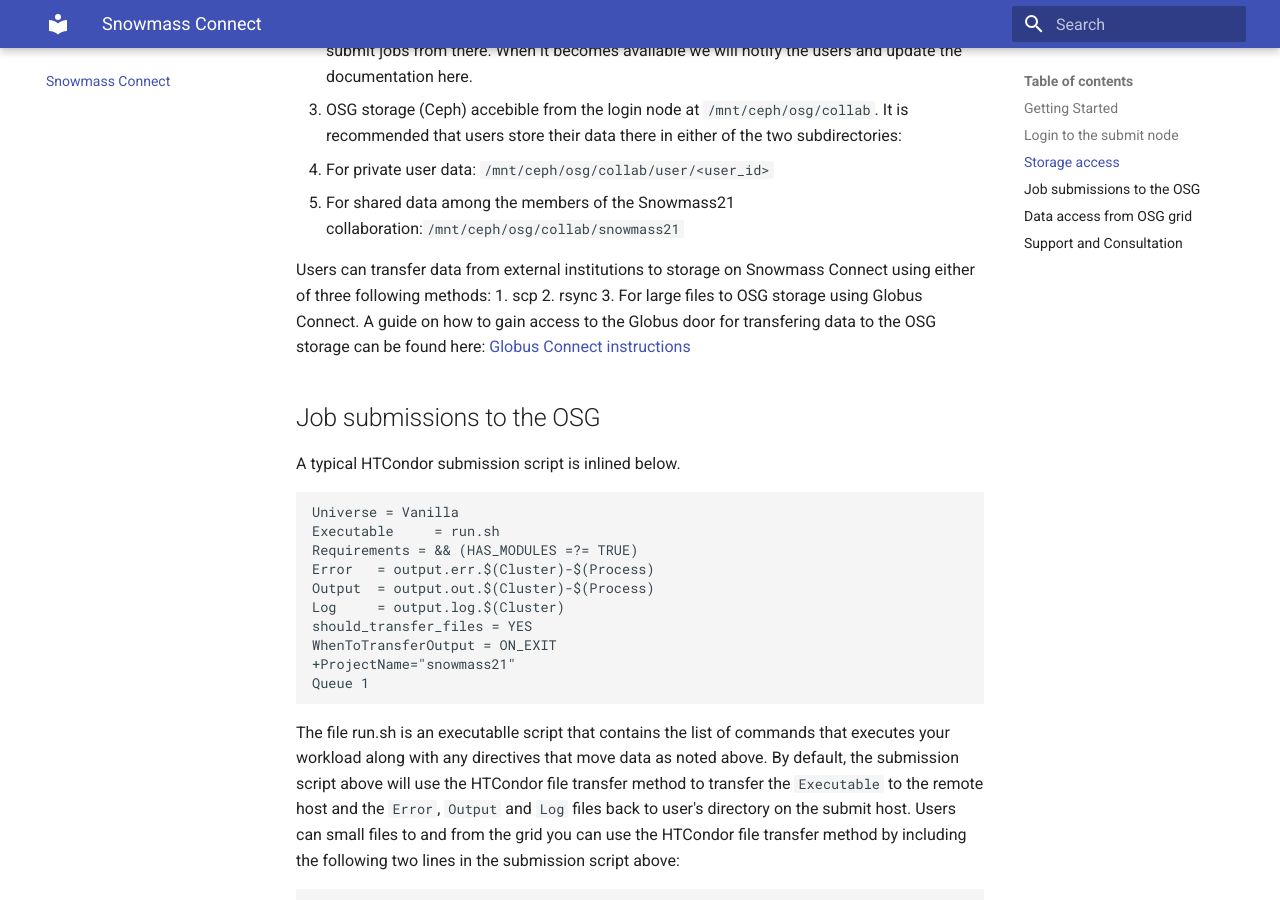
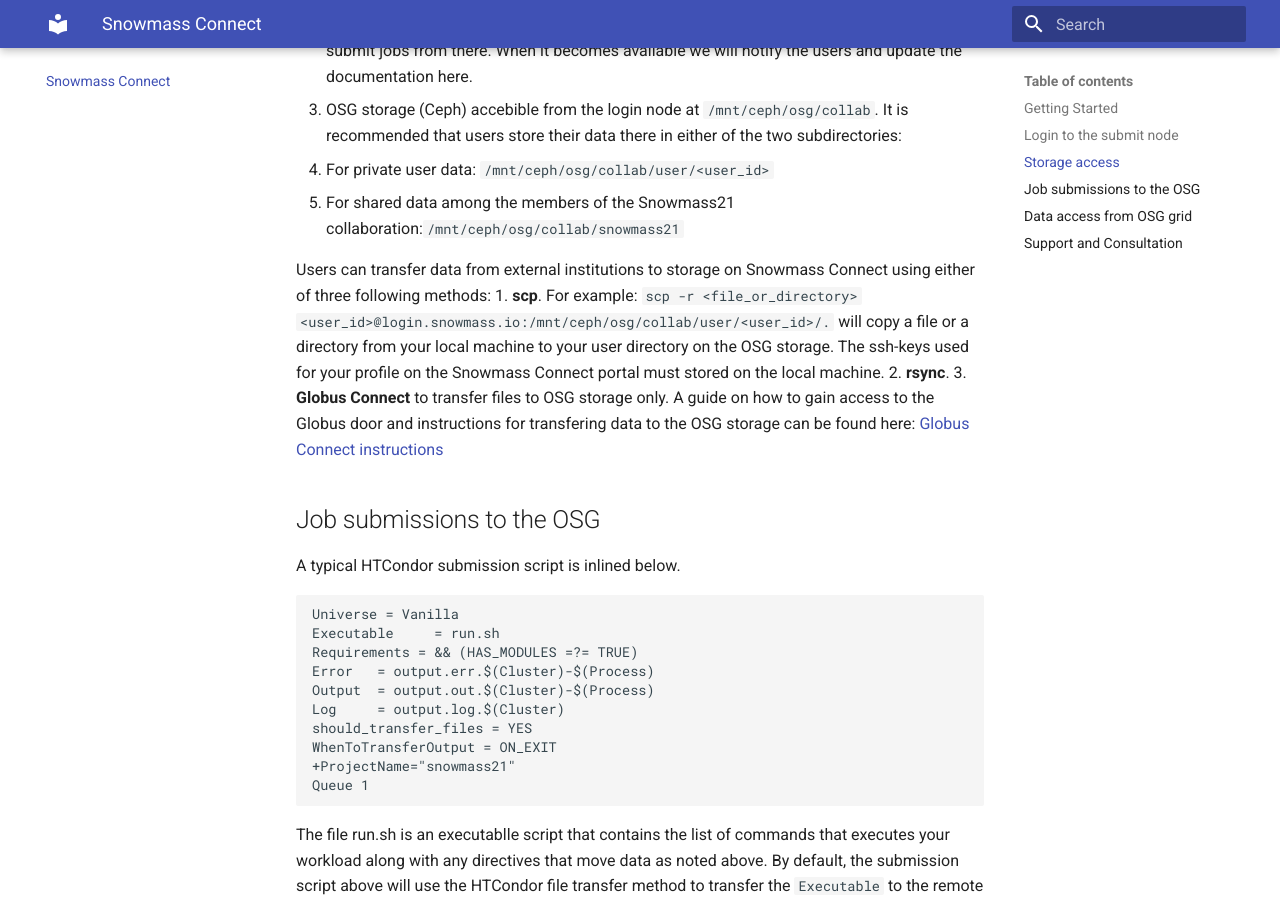
Before and after one commit to ppaschos/snowmass-connect-docs, an MkDocs documentation site: the page built from docs/index.md, in a window 1280 px wide and 900 px high, scrolled down 1411 px. Built offline with MkDocs 1.6.1 and Material for MkDocs 9.7.7, drawn with Linux system fonts in a browser that asks for light colours.

Commit message:
Update index.md

```diff
--- a/docs/index.md
+++ b/docs/index.md
@@ -45,9 +45,11 @@
 * For shared data among the members of the Snowmass21 collaboration:`/mnt/ceph/osg/collab/snowmass21`
 
 Users can transfer data from external institutions to storage on Snowmass Connect using either of three following methods:
-1. scp
-2. rsync
-3. For large files to OSG storage using Globus Connect. A guide on how to gain access to the Globus door for transfering
+1. **scp**. For example: `scp -r <file_or_directory> <user_id>@login.snowmass.io:/mnt/ceph/osg/collab/user/<user_id>/.` will copy a file or a directory
+from your local machine to your user directory on the OSG storage. The ssh-keys used for your profile on the Snowmass Connect portal
+must stored on the local machine.
+2. **rsync**.
+3. **Globus Connect** to transfer files to OSG storage only. A guide on how to gain access to the Globus door and instructions for transfering
 data to the OSG storage can be found here: [Globus Connect instructions](globus.md)
 
 
```
